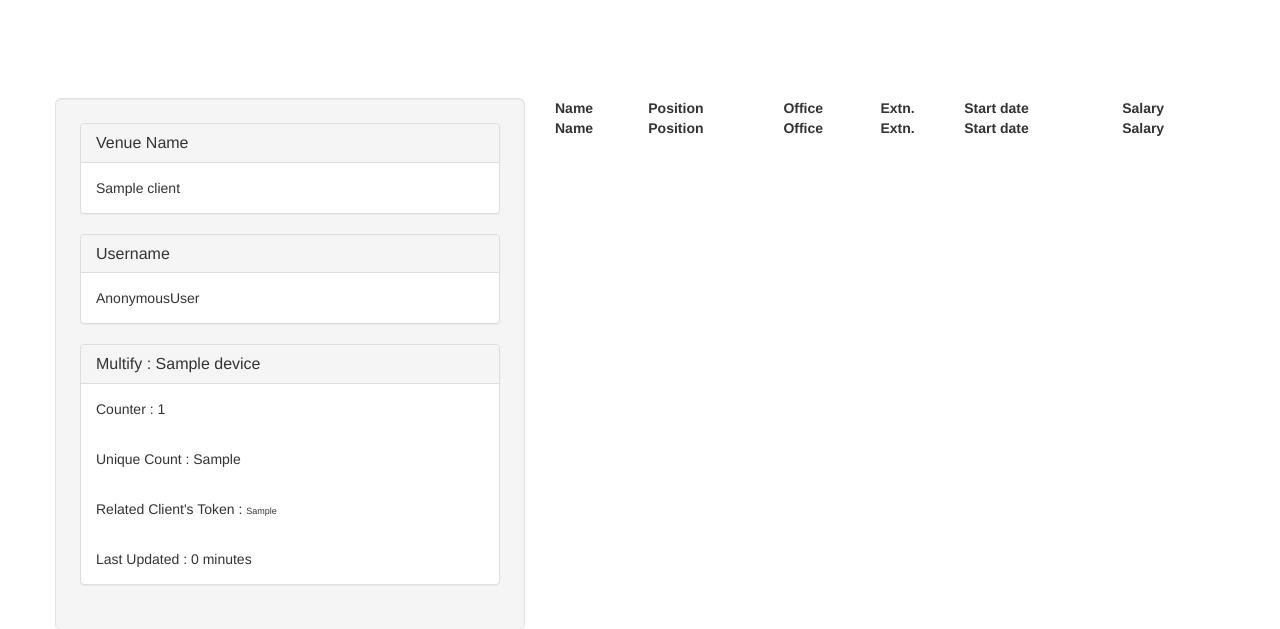
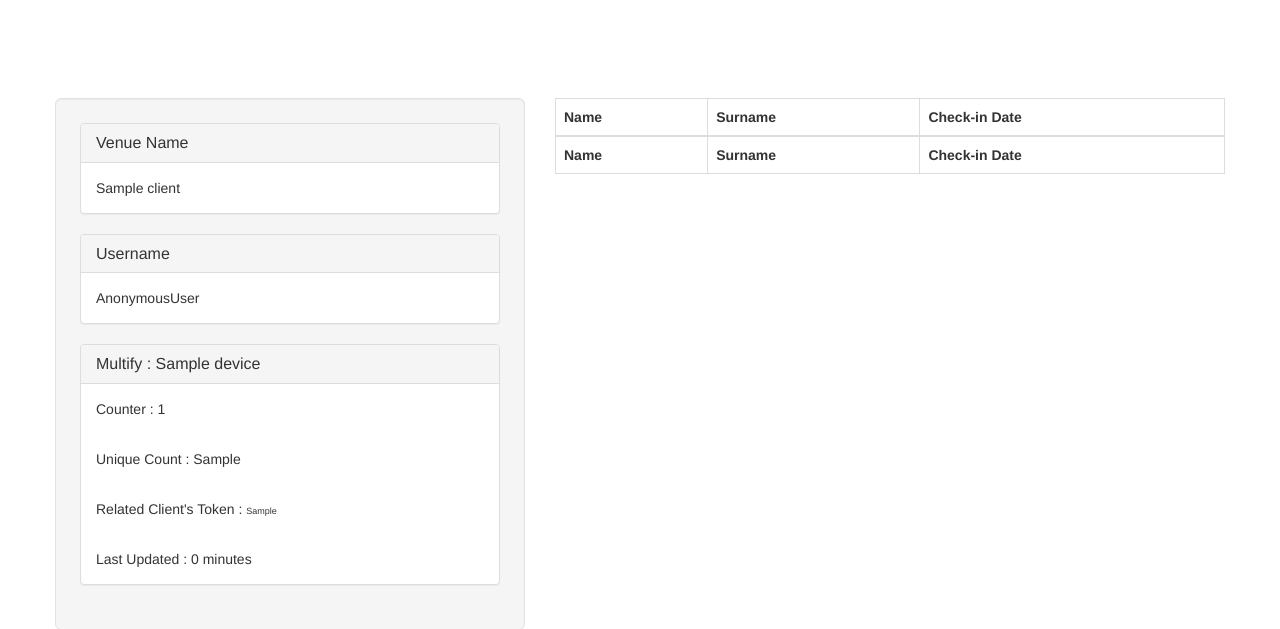
Before and after one commit to evrekaco/multify-django, a Django app: template templates/client/home.html in a window 1280 px wide. Shown: the part 171-800 px from the top of the page. Run offline with Django 3.2, Linux system fonts and the light colour scheme; the template is opened without the code that fills it: most values are stand-ins (such as "Sample title", 1, 10 or a date in 2020); lists and menus that the app fills with data are empty; some libraries are stand-ins or nearby versions.

Commit message:
client home artik checkinleri gosteriyor. get_checkins, ve test icin push_welcomer

```diff
--- a/multify_app/urls.py
+++ b/multify_app/urls.py
@@ -16,6 +16,9 @@ urlpatterns = patterns('',
     url(r'^get_device_data/(?P<device_id>\w+)/$', 'multify_app.views.get_device_data'),
     url(r'^get_device_data/$', 'multify_app.views.get_device_data'),
     url(r'^get_device_data_raw/(?P<device_id>\w+)/$', 'multify_app.views.get_device_data_raw'),
+    url(r'^get_checkins/$', 'multify_app.views.get_checkins'),
+
+    url(r'^push_welcomer/$', 'multify_app.views.push_welcomer'),
 
 
     url(r'^$', 'multify_app.views.index', name='index'),
--- a/templates/client/home.html
+++ b/templates/client/home.html
@@ -1,7 +1,7 @@
 {% extends "client/base.html" %}
 {% load staticfiles %}
 {% block EXTRA_HEAD %}
-    <link rel="/static/css/jquery.dataTables.css">
+    <link rel="stylesheet" href="{% static "css/jquery.dataTables.css" %}">
 {% endblock EXTRA_HEAD %}
 {% block MAIN_BLOCK %}
 
@@ -63,26 +63,22 @@
             </div>
         </div>
         <div class="col-lg-7">
-            <table id="example" class="display" cellspacing="0" width="100%">
+            <table id="example" class="table table-striped table-bordered" cellspacing="0" width="100%">
                 <thead>
                 <tr>
                     <th>Name</th>
-                    <th>Position</th>
-                    <th>Office</th>
-                    <th>Extn.</th>
-                    <th>Start date</th>
-                    <th>Salary</th>
+                    <th>Surname</th>
+                    <th>Check-in Date</th>
+                    <!--th>Picture Url</th-->
                 </tr>
                 </thead>
 
                 <tfoot>
                 <tr>
                     <th>Name</th>
-                    <th>Position</th>
-                    <th>Office</th>
-                    <th>Extn.</th>
-                    <th>Start date</th>
-                    <th>Salary</th>
+                    <th>Surname</th>
+                    <th>Check-in Date</th>
+                    <!--th>Picture Url</th-->
                 </tr>
                 </tfoot>
             </table>
@@ -107,14 +103,28 @@
 
 
     <script>
-    $(document).ready(function() {
-    $('#example').dataTable( {
-        "ajax": {
-            "url" : "asd/",
-            "type" : "GET"
-        }
-    } );
-} );
+        $(document).ready(function () {
+            $('#example').dataTable({
+                "ajax": {
+                    "url": "/get_checkins/",
+                    "type": "GET",
+
+                },
+                columns: [
+                    {data: 'name'},
+                    {data: 'surname'},
+                    {data: 'checkin_date'},
+                    /* {data: 'pic_url'}*/
+                ]
+                /*columnDefs: [{
+                    "render" : function (data, type, row) {
+                        return Date.parse(data).toString();
+                    },
+                    "targets": 2
+                }]*/
+            });
+        })
+        ;
     </script>
 
 {% endblock AFTER_JS %}
```
Also changed, not shown: multify_app/views.py (+18 -1 lines).
